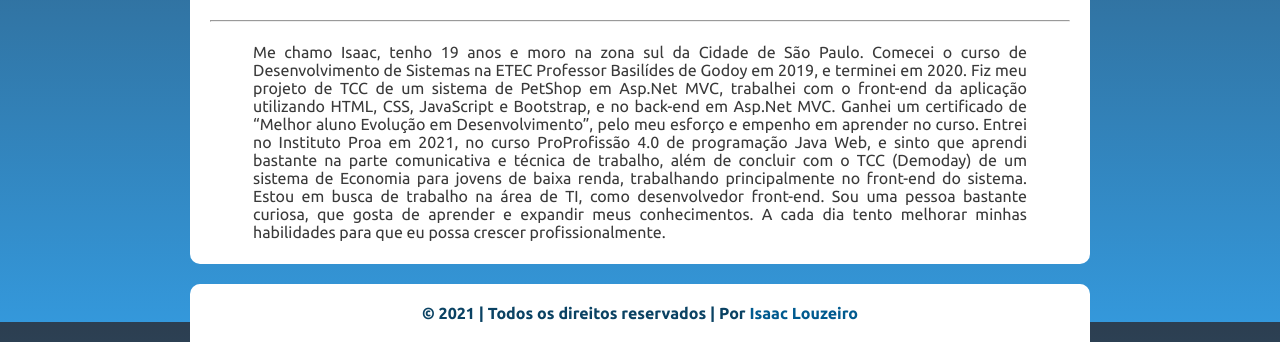
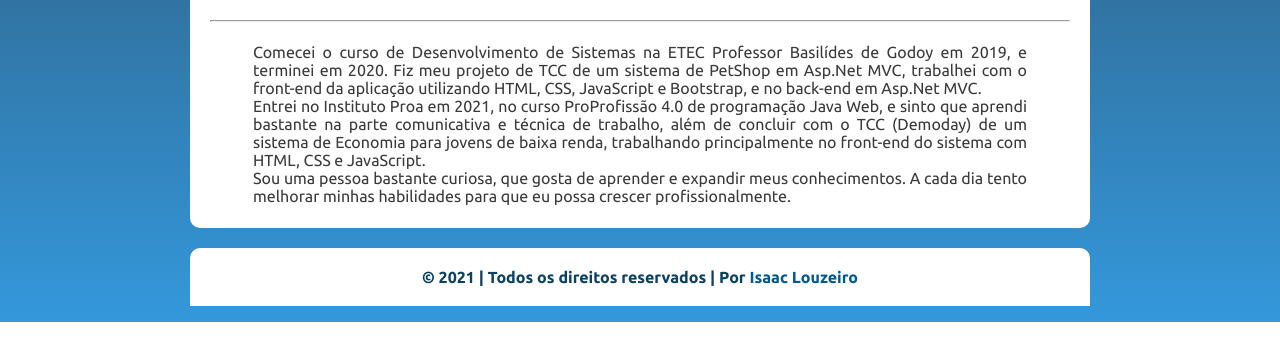
Before and after one commit to IsaacLouzeiro/site-sobre-mim, a plain HTML site: page index.html in a window 1280 px wide. Shown: the part 478-820 px from the top of the page. Drawn offline with Linux system fonts and the light colour scheme.

Commit message:
mudando texto sobre mim

```diff
--- a/index.html
+++ b/index.html
@@ -67,10 +67,9 @@
                     <h2>Um pouco sobre mim</h2>
                     <br><hr><br>
                     <span class="texto formatar-texto">
-                        Me chamo Isaac, tenho 19 anos e moro na zona sul da Cidade de São Paulo.
-                        Comecei o curso de Desenvolvimento de Sistemas na ETEC Professor Basilídes de Godoy em 2019, e terminei em 2020. Fiz meu projeto de TCC de um sistema de PetShop em Asp.Net MVC, trabalhei com o front-end da aplicação utilizando HTML, CSS, JavaScript e Bootstrap, e no back-end em Asp.Net MVC. Ganhei um certificado de “Melhor aluno Evolução em Desenvolvimento”, pelo meu esforço e empenho em aprender no curso.
-                        Entrei no Instituto Proa em 2021, no curso ProProfissão 4.0 de programação Java Web, e sinto que aprendi bastante na parte comunicativa e técnica de trabalho, além de concluir com o TCC (Demoday) de um sistema de Economia para jovens de baixa renda, trabalhando principalmente no front-end do sistema.
-                        Estou em busca de trabalho na área de TI, como desenvolvedor front-end. Sou uma pessoa bastante curiosa, que gosta de aprender e expandir meus conhecimentos. A cada dia tento melhorar minhas habilidades para que eu possa crescer profissionalmente.
+                        Comecei o curso de Desenvolvimento de Sistemas na ETEC Professor Basilídes de Godoy em 2019, e terminei em 2020. Fiz meu projeto de TCC de um sistema de PetShop em Asp.Net MVC, trabalhei com o front-end da aplicação utilizando HTML, CSS, JavaScript e  Bootstrap, e no back-end em Asp.Net MVC.<br>
+                        Entrei no Instituto Proa em 2021, no curso ProProfissão 4.0 de programação Java Web, e sinto que aprendi bastante na parte comunicativa e técnica de trabalho, além de concluir com o TCC (Demoday) de um sistema de Economia para jovens de baixa renda, trabalhando principalmente no front-end do sistema com HTML, CSS e JavaScript.<br>
+                        Sou uma pessoa bastante curiosa, que gosta de aprender e expandir meus conhecimentos. A cada dia tento melhorar minhas habilidades para que eu possa crescer profissionalmente.
                     </span>
                 </div>
                 <!-- // bloco -->
```
